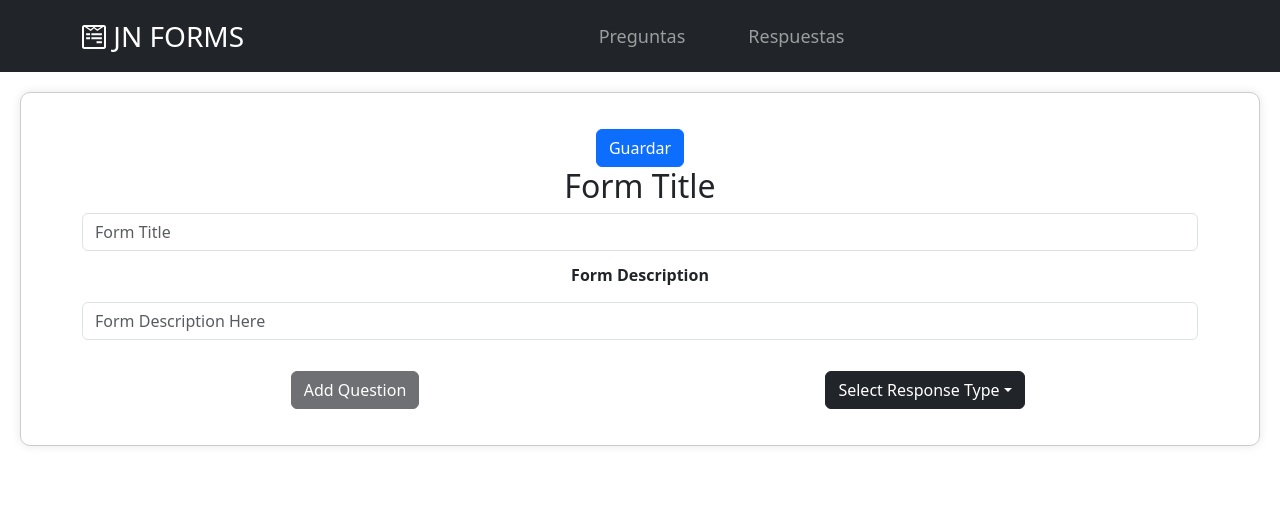
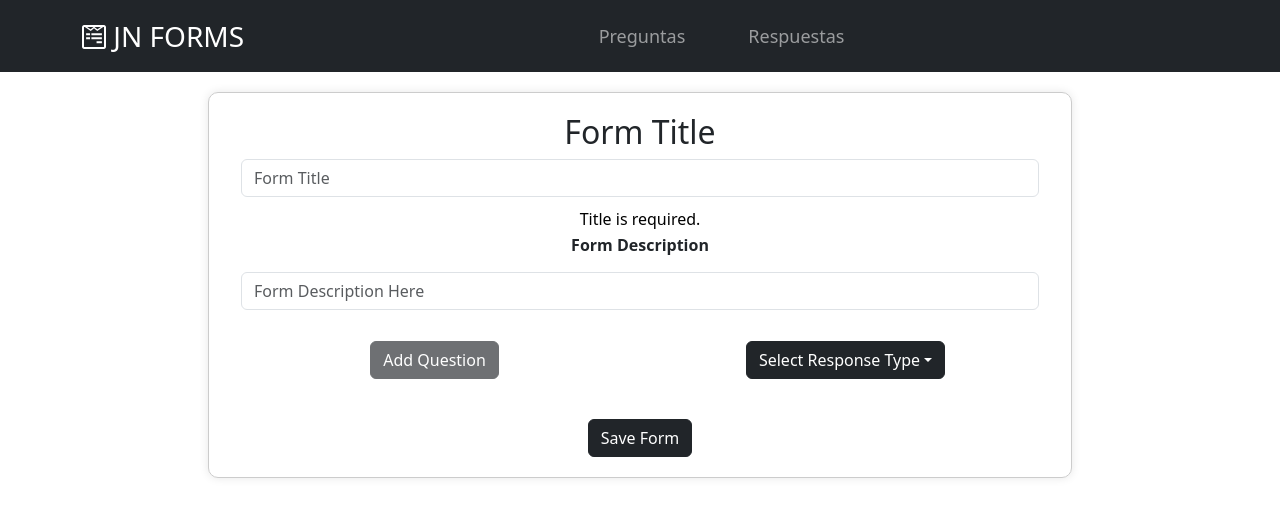
Before and after one commit to JuliethCP/Proyecto3_Web, a React (Create React App) app: page /formBuilder in a window 1280 px wide. Shown: the top 516 px of the page. Built offline with nearby package versions, Linux system fonts and the light colour scheme.

Commit message:
listirijillo

```diff
--- a/src/components/FormBuilder.css
+++ b/src/components/FormBuilder.css
@@ -20,9 +20,13 @@ h6 {
   margin-bottom: 20px;
 }
 
-/* FormBuilder.css */
 .form-container {
-  margin: 20px;
+  display: flex;
+  flex-direction: column;
+  align-items: center;
+  justify-content: center;
+  width: calc(70% - 32px);
+  margin: 20px auto; /* Establece el margen superior e inferior a 20px y los laterales automáticos para centrar horizontalmente */
   text-align: center;
   padding: 20px;
   border: 1px solid #ccc;
@@ -37,6 +41,8 @@ h6 {
   text-align: center;
   border-radius: 10px;
   box-shadow: 0 0 5px rgba(0, 0, 0, 0.1);
+  width: 90%; /* Puedes ajustar el ancho según tus preferencias */
+  margin: 0 auto; /* Establece márgenes automáticos para centrar horizontalmente */
 }
 
 .input-group {
--- a/src/components/FormBuilder.js
+++ b/src/components/FormBuilder.js
@@ -24,6 +24,16 @@ function FormBuilder() {
       tableData: Array.from({ length: 2 }, () => Array(2).fill("")), // Initialize tableData as a 2D array
     };
     setQuestions([...questions, newQuestion]);
+  };
+
+  const isTitleValid = () => {
+  // Verifica si el título no está vacío o compuesto solo por espacios en blanco
+  return titleValue.trim() !== "";
+};
+
+const isFormValid = () => {
+  // Verifica si hay preguntas y si el título es válido
+  return questions.length > 0 && isTitleValid();
 };
 
   const handleTitleChange = (title) => {
@@ -65,6 +75,7 @@ function FormBuilder() {
     );
     setQuestions(updatedQuestions);
   };
+
 
   const handleRemoveOption = (questionId, optionIndex) => {
     const updatedQuestions = questions.map((question) =>
@@ -145,6 +156,16 @@ function FormBuilder() {
       question.id === questionId ? { ...question, tableColumns: Math.max(1, question.tableColumns - 1) } : question
     );
     setQuestions(updatedQuestions);
+  };
+
+
+  const confirmAndSave = () => {
+    if (isFormValid() && window.confirm("Are you sure you want to save the form?")) {
+      scanAndSave();
+      saveFormData();
+    } else {
+      alert("Please add at least one question and provide a valid title before saving.");
+    }
   };
 
   const saveFormData = async () => {
@@ -240,17 +261,6 @@ function FormBuilder() {
 
   return (
     <div className="form-container">
-      <div className="row mt-3">
-        <div className="col-md-12">
-          <Button variant="primary" onClick={() => {
-            scanAndSave();
-            saveFormData();
-          }}>
-            Guardar
-          </Button>
-        </div>
-      </div>
-
       <div className="container">
         {/* Espacio para el título */}
         <div className="row">
@@ -263,6 +273,11 @@ function FormBuilder() {
       onChange={(e) => handleTitleChange(e.target.value)}
       placeholder="Form Title"
     />
+    {!isTitleValid() && (
+      <div style={{ color: "black", marginBottom: '5px', marginTop: '-5px'}}>
+        Title is required.
+      </div>
+    )}
   </div>
   <div className="col-md-12">
     <h6>Form Description</h6>
@@ -278,7 +293,7 @@ function FormBuilder() {
 
         {/* Controles para agregar preguntas */}
         <div className="row mt-3">
-          <div className="col-md-6">
+          <div className="col-md-6 mb-2">
             <Button variant="dark" onClick={addQuestion} disabled={!responseTypeSelected}>
               Add Question
             </Button>
@@ -404,6 +419,7 @@ function FormBuilder() {
                 </div>
               )}
 
+
               {question.type === "table" && (
   <div>
     <h4>Table Question</h4>
@@ -440,52 +456,53 @@ function FormBuilder() {
                 />
               </td>
             ))}
+            <td>
+              <Button
+                variant="outline-danger"
+                onClick={() => handleRemoveColumn(question.id)}
+              >
+                Remove Column
+              </Button>
+            </td>
           </tr>
         ))}
-                  </tbody>
-                </table>
-                <div style={{ marginTop: '15px' }}>
+        <tr>
+          <td>
             <Button
               variant="outline-dark"
-                    className="btn-block w-33"
-                    style={{ marginRight: '8px', marginTop: '15px' }}
               onClick={() => handleAddRow(question.id)}
             >
               Add Row
             </Button>
+          </td>
+          <td colSpan={question.tableColumns}>
             <Button
               variant="outline-dark"
-                    className="btn-block w-33"
-                    style={{ marginRight: '8px', marginTop: '15px' }}
-                    onClick={() => handleRemoveRow(question.id)}
-                  >
-                    Remove Row
-                  </Button>
-                  <Button
-                    variant="outline-dark"
-                    className="btn-block w-33"
-                    style={{ marginRight: '8px', marginTop: '15px' }}
               onClick={() => handleAddColumn(question.id)}
             >
               Add Column
             </Button>
-                  <Button
-                    variant="outline-dark"
-                    className="btn-block w-33"
-                    style={{ marginRight: '8px', marginTop: '15px' }}
-                    onClick={() => handleRemoveColumn(question.id)}
-                  >
-                    Remove Column
+          </td>
+        </tr>
+      </tbody>
+    </table>
+  </div>
+)
+              }
+            </div>
+          ))}
+        </div>
+
+        {/* Botón para guardar el formulario */}
+        <div className="row mt-3">
+          <div className="col-md-12">
+            <Button variant="dark" onClick={confirmAndSave}>
+              Save Form
             </Button>
           </div>
-              </div>
-            )}
-            </div>
-          ))}
         </div>
       </div>
     </div>
   );
 }
-
 export default FormBuilder;
```
Lines whose indentation alone changed are shown as unchanged.
